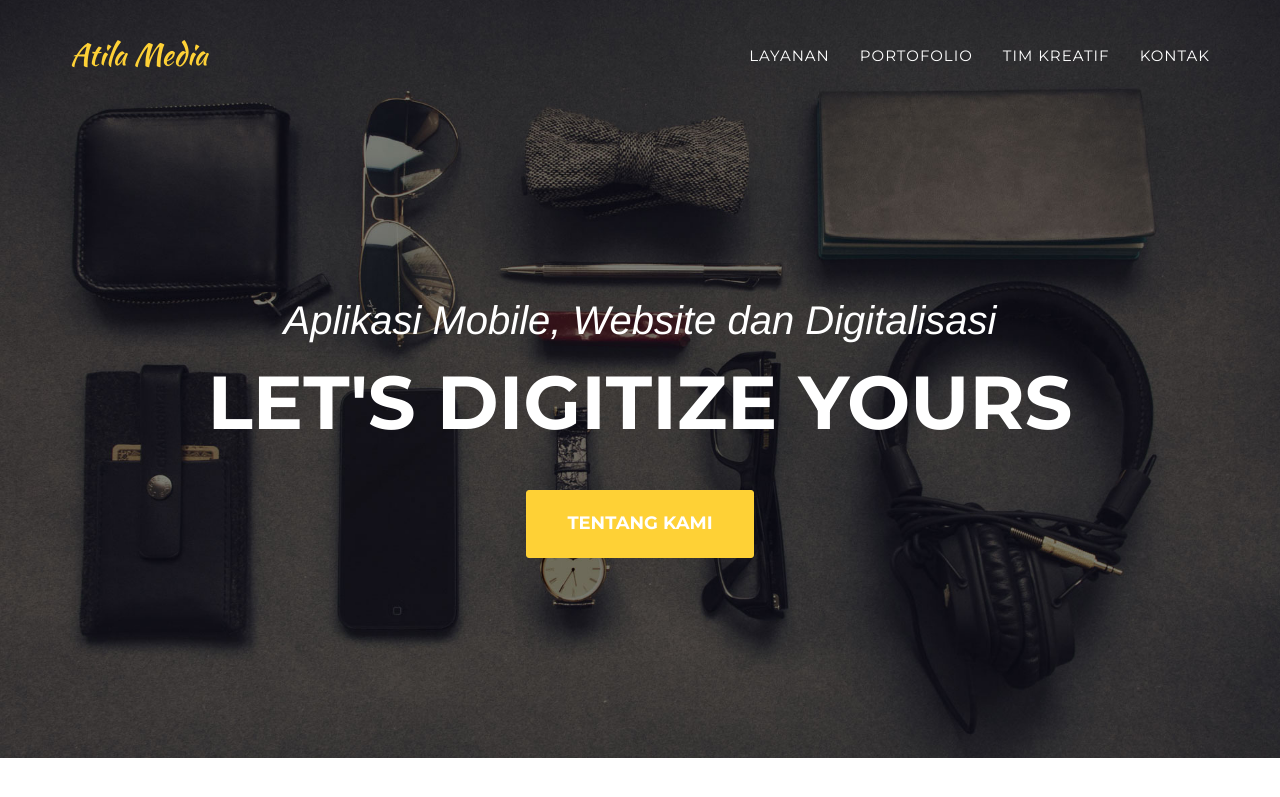
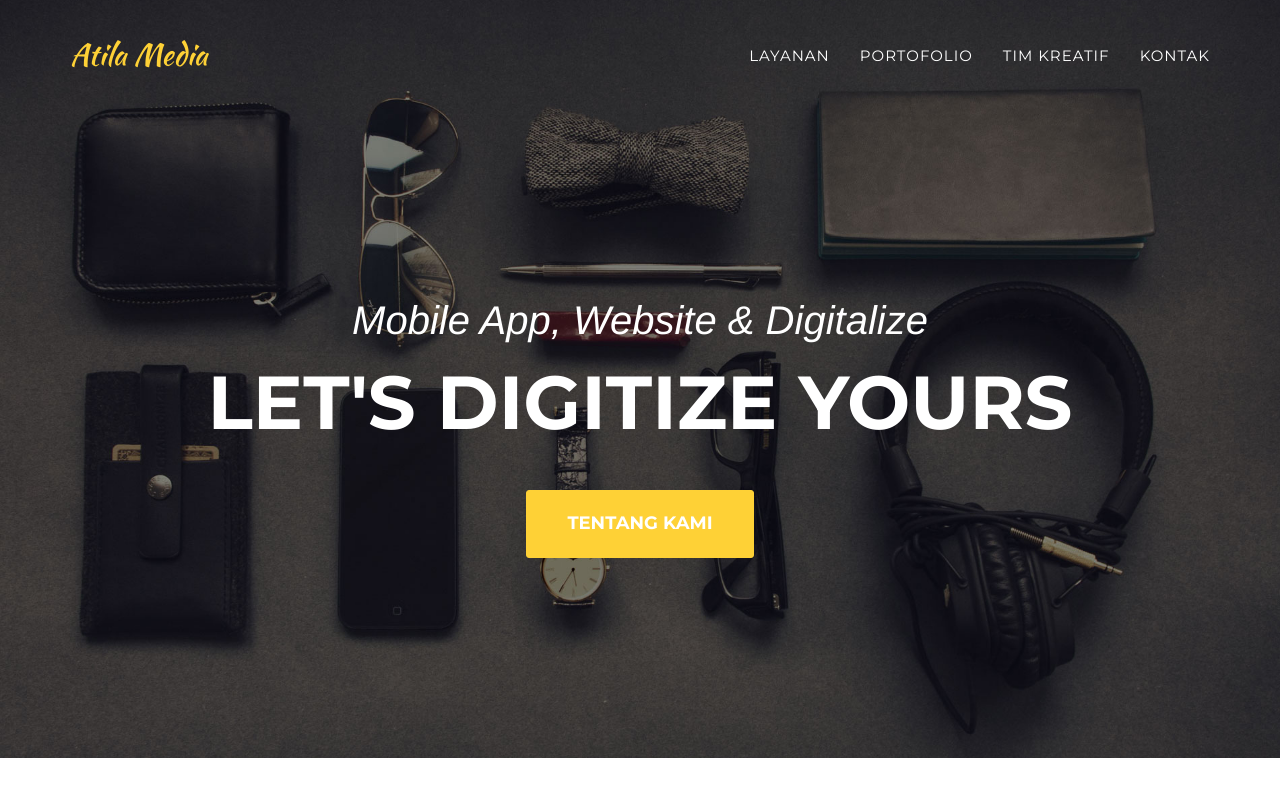
Before and after one commit to atilamedia/atilamedia.github.io, a Jekyll site: the page built from index.html, in a window 1280 px wide and 900 px high. Shown: the top 797 px of the window. Built offline with Jekyll 4.4.1, drawn with Linux system fonts in a browser that asks for light colours; some web fonts are replaced.

Commit message:
Update header.html

```diff
--- a/_includes/header.html
+++ b/_includes/header.html
@@ -1,9 +1,3 @@
-{% if site.logo contains "://" %}
-  {% capture logo_path %}{{ site.logo }}{% endcapture %}
-{% else %}
-  {% capture logo_path %}{{ site.logo }}{% endcapture %}
-{% endif %}
-
 <!-- Navigation -->
     <nav class="navbar navbar-default navbar-fixed-top">
         <div class="container">
@@ -15,7 +9,7 @@
                     <span class="icon-bar"></span>
                     <span class="icon-bar"></span>
                 </button>
-                <a class="navbar-brand page-scroll" href="#page-top">{% unless logo_path == empty %}<img src="{{ logo_path | relative_url }}" alt="">{% endunless %}{{site.title}}</a>
+                <a class="navbar-brand page-scroll" href="#page-top">{{site.title}}</a>
             </div>
 
             <!-- Collect the nav links, forms, and other content for toggling -->
@@ -50,7 +44,7 @@
     <header>
         <div class="container">
             <div class="intro-text">
-                <div class="intro-lead-in">Aplikasi Mobile, Website dan Digitalisasi</div>
+                <div class="intro-lead-in">Mobile App, Website & Digitalize</div>
                 <div class="intro-heading">Let's Digitize Yours</div>
                 <a href="#about" class="page-scroll btn btn-xl">Tentang Kami</a>
             </div>
```
